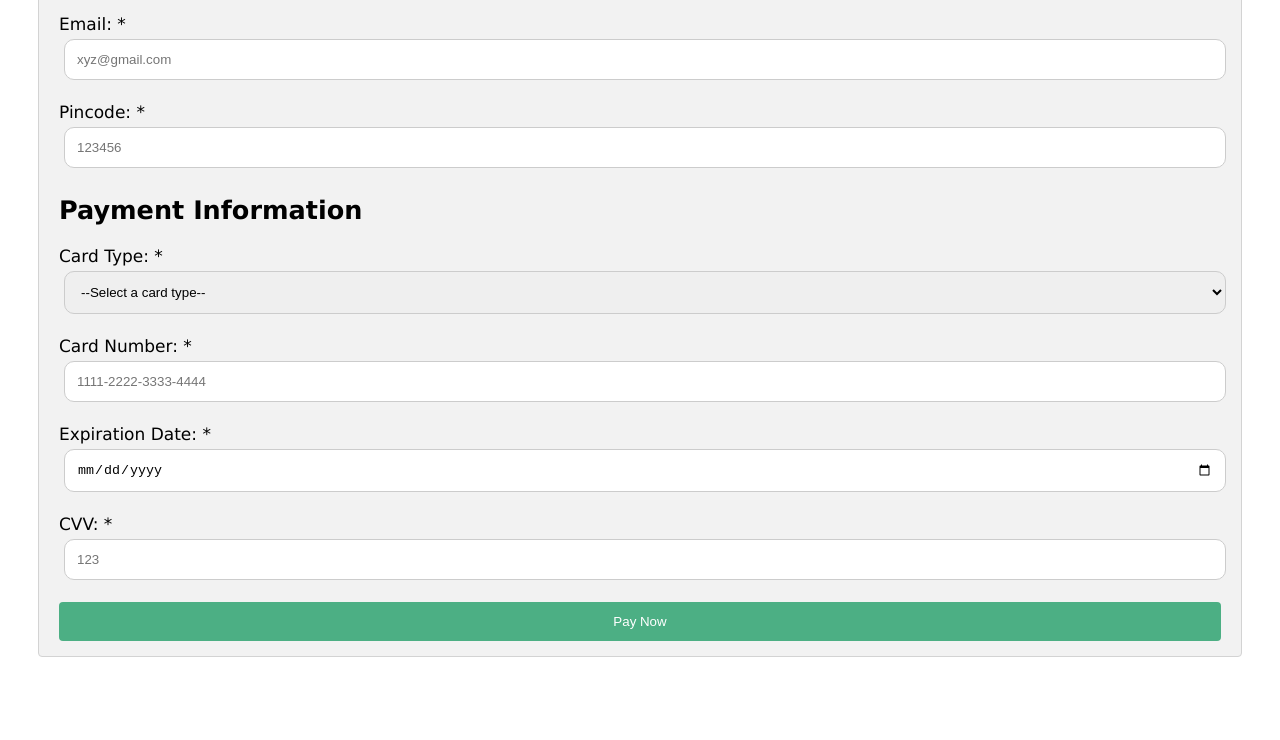
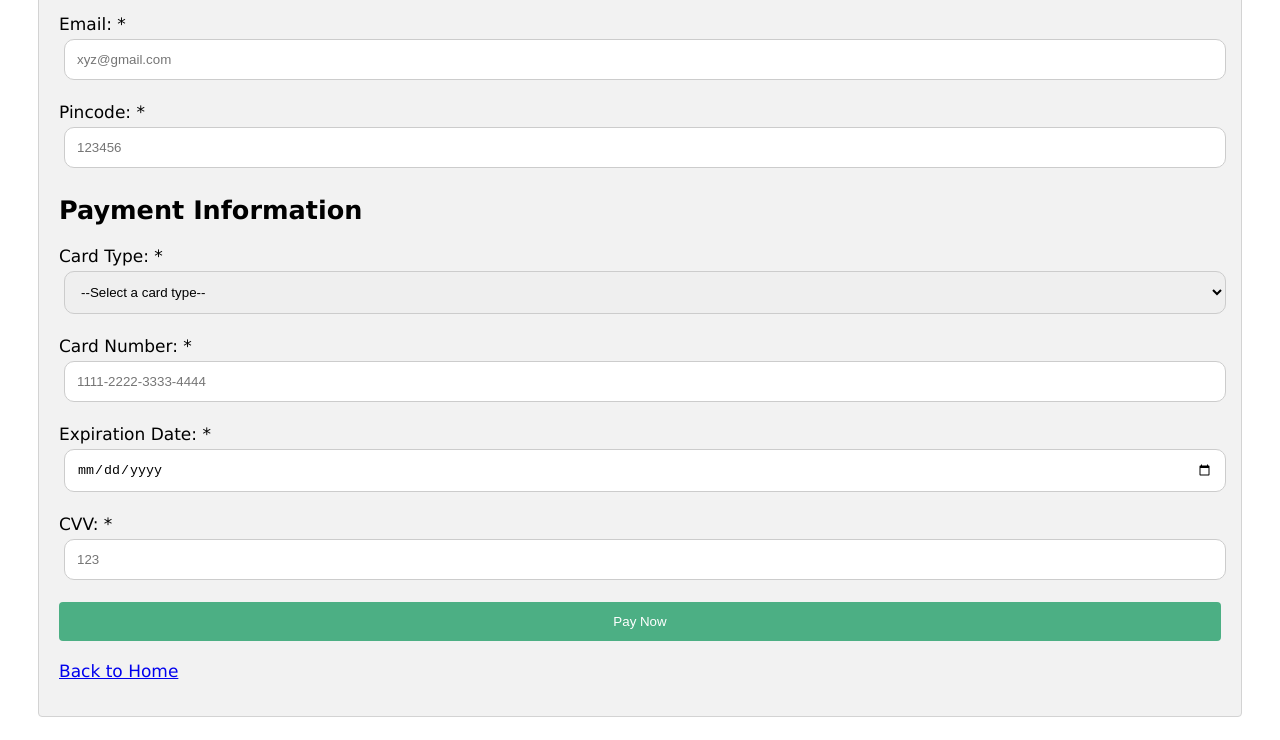
Before and after one commit to tinniaru3005/ExploreCS, a plain HTML site: page payment_form.html in a window 1280 px wide. Shown: the part 561-1301 px from the top of the page. Before the commit the page ends 1241 px from the top, so only its background shows below. Drawn offline with Linux system fonts and the light colour scheme.

Commit message:
Update payment_form.html

```diff
--- a/payment_form.html
+++ b/payment_form.html
@@ -40,6 +40,11 @@
         <p>Expiration Date: *<input type="date" name="exp_date" id="exp_date" required></p>
         <p>CVV: *<input type="password" name="cvv" id="cvv" required placeholder="123"></p>
         <input type="submit" value="Pay Now">
+        <br>
+        <br>
+        <a href="index.html" class="home">Back to Home</a>
+        <br>
+        <br>
     </form>
     </div>
     <script src="javascript/payment_form.js"></script>
```
